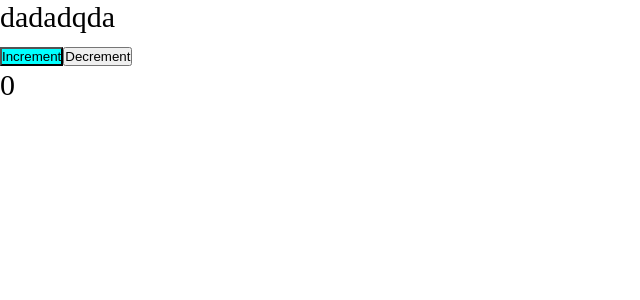
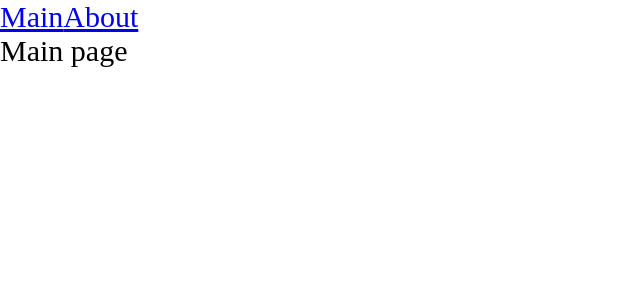
Before and after one commit to zionjke/advanced-frontend, a React app: page / in a window 1280 px wide. Shown: the top 300 px of the page, without its empty margins (0-640 px from the left). Built offline with nearby package versions, Linux system fonts and the light colour scheme.

Commit message:
add router, add component lazy loading, code-splitting

```diff
--- a/package.json
+++ b/package.json
@@ -17,6 +17,7 @@
     "@types/react-dom": "^17.0.11",
     "@types/webpack": "^5.28.1",
     "@types/webpack-dev-server": "^4.7.2",
+    "@types/react-router-dom": "^5.3.3",
     "css-loader": "^6.6.0",
     "html-webpack-plugin": "^5.5.0",
     "mini-css-extract-plugin": "^2.5.3",
@@ -32,6 +33,7 @@
   },
   "dependencies": {
     "react": "^17.0.2",
-    "react-dom": "^17.0.2"
+    "react-dom": "^17.0.2",
+    "react-router-dom": "^6.2.1"
   }
 }
--- a/src/App.tsx
+++ b/src/App.tsx
@@ -1,12 +1,23 @@
-import React from 'react';
+import React, {Suspense} from 'react';
 import './index.scss'
-import {Counter} from "./components/Counter";
+import {Link, Route, Routes} from 'react-router-dom';
+import {AboutPage} from "./pages/About/About.lazy";
+import {MainPage} from "./pages/Main/Main.lazy";
+
 
 const App = () => {
     return (
         <div className="app">
-            dadadqda
-            <Counter/>
+            <Link to='/'>Main</Link>
+            <Link to='/about'>About</Link>
+            {/* Suspense используется для асинхронной подгрзузки компонентов */}
+            <Suspense fallback={<div>Loading...</div>}>
+                <Routes>
+                    <Route path="/" element={<MainPage/>}/>
+                    <Route path="/about" element={<AboutPage/>}/>
+                    <Route/>
+                </Routes>
+            </Suspense>
         </div>
     );
 };
--- a/src/index.tsx
+++ b/src/index.tsx
@@ -1,7 +1,10 @@
 import {render} from "react-dom";
 import App from "./App";
+import {BrowserRouter} from "react-router-dom";
 
 render(
-    <App/>,
+    <BrowserRouter>
+        <App/>
+    </BrowserRouter>,
     document.getElementById('root')
 )
--- /dev/null
+++ b/src/pages/About/About.lazy.tsx
@@ -0,0 +1,7 @@
+import {lazy} from "react";
+
+export const AboutPage = lazy(() => new Promise(resolve => {
+    // @ts-ignore
+    // ПОТОМ УДАЛИТЬ!!
+    setTimeout(() => resolve(import(/* webpackChunkName: "about_page"*/ './About')), 1500)
+}))
--- /dev/null
+++ b/src/pages/About/About.tsx
@@ -0,0 +1,11 @@
+import React from 'react';
+
+const About = () => {
+    return (
+        <div>
+            About page
+        </div>
+    );
+};
+
+export default About;
--- /dev/null
+++ b/src/pages/Main/Main.lazy.tsx
@@ -0,0 +1,7 @@
+import {lazy} from "react";
+
+export const MainPage = lazy(() => new Promise(resolve => {
+    // @ts-ignore
+    // ПОТОМ УДАЛИТЬ!!
+    setTimeout(() => resolve(import(/* webpackChunkName: "main_page"*/ './Main')), 1500)
+}))
--- /dev/null
+++ b/src/pages/Main/Main.tsx
@@ -0,0 +1,11 @@
+import React from 'react';
+
+const Main = () => {
+    return (
+        <div>
+            Main page
+        </div>
+    );
+};
+
+export default Main;
--- a/tsconfig.json
+++ b/tsconfig.json
@@ -2,7 +2,7 @@
   "compilerOptions": {
     "outDir": "./build/",
     "noImplicitAny": true, // говорит о том что мы должны явно указать тип переменной
-    "module": "es6",
+    "module": "esnext",
     "target": "es5",
     "jsx": "react-jsx",
     "allowJs": true, // обрабатывает не только тс файлы, но и джс
@@ -17,4 +17,6 @@
       "module": "commonjs"
     }
   },
+  "include": ["src/**/*"],
+  "exclude": ["node_modules"]
 }
```
Also changed, not shown: 2 other files (tests, documents, lock files or other folders).
